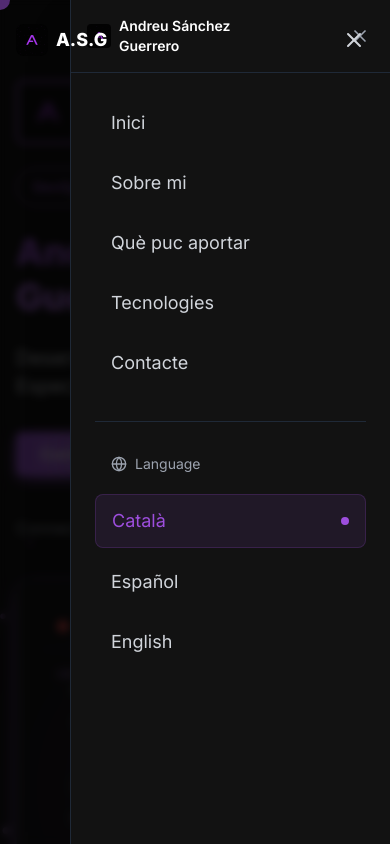
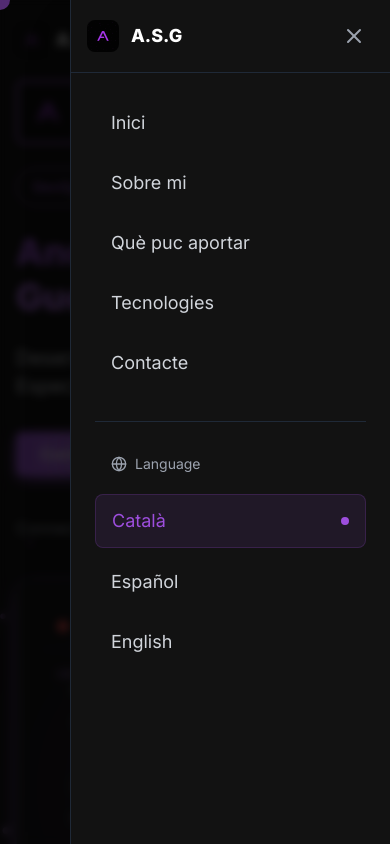
Before and after one commit to AndreuSG/portfolio, a React (Vite) app: page / in a window 390 px wide. Both pictures are taken after a click on the button "Toggle menu". Shown: the top 844 px of the page. Built offline with nearby package versions, Linux system fonts and the light colour scheme.

Commit message:
Fix mobile menu overlap and duplicate close buttons

```diff
--- a/src/components/Navbar.tsx
+++ b/src/components/Navbar.tsx
@@ -115,13 +115,13 @@ export const Navbar: React.FC = () => {
             aria-label="Toggle menu"
             type="button"
           >
-            {isMenuOpen ? <X size={24} /> : <Menu size={24} />}
+            <Menu size={24} />
           </button>
         </div>
       </header>
 
       {/* Mobile Navigation */}
-      <div className={`fixed inset-0 z-40 md:hidden transition-all duration-300 ${
+      <div className={`fixed inset-0 z-[60] md:hidden transition-all duration-300 ${
         isMenuOpen ? 'opacity-100 visible' : 'opacity-0 invisible'
       }`}>
         {/* Backdrop */}
@@ -136,27 +136,20 @@ export const Navbar: React.FC = () => {
         }`}>
           {/* Header */}
           <div className="flex items-center justify-between p-4 border-b border-gray-800">
-            <div className="flex items-center gap-2 flex-1 min-w-0">
+            <div className="flex items-center gap-3">
               <img
                 src={logoImg}
                 alt="Logo"
-                className="w-6 h-6 rounded object-cover flex-shrink-0"
+                className="w-8 h-8 rounded-lg object-cover"
               />
-              <div className="min-w-0 flex-1">
-                <div className="font-semibold text-sm text-white truncate">
-                  Andreu Sánchez
-                </div>
-                <div className="font-semibold text-sm text-white truncate">
-                  Guerrero
-                </div>
-              </div>
+              <span className="font-bold text-white text-lg">A.S.G</span>
             </div>
             <button
               onClick={() => setIsMenuOpen(false)}
-              className="text-gray-400 hover:text-white transition-colors p-1 flex-shrink-0 ml-2"
+              className="text-gray-400 hover:text-white transition-colors p-2"
               aria-label="Close menu"
             >
-              <X size={20} />
+              <X size={24} />
             </button>
           </div>
 
```
